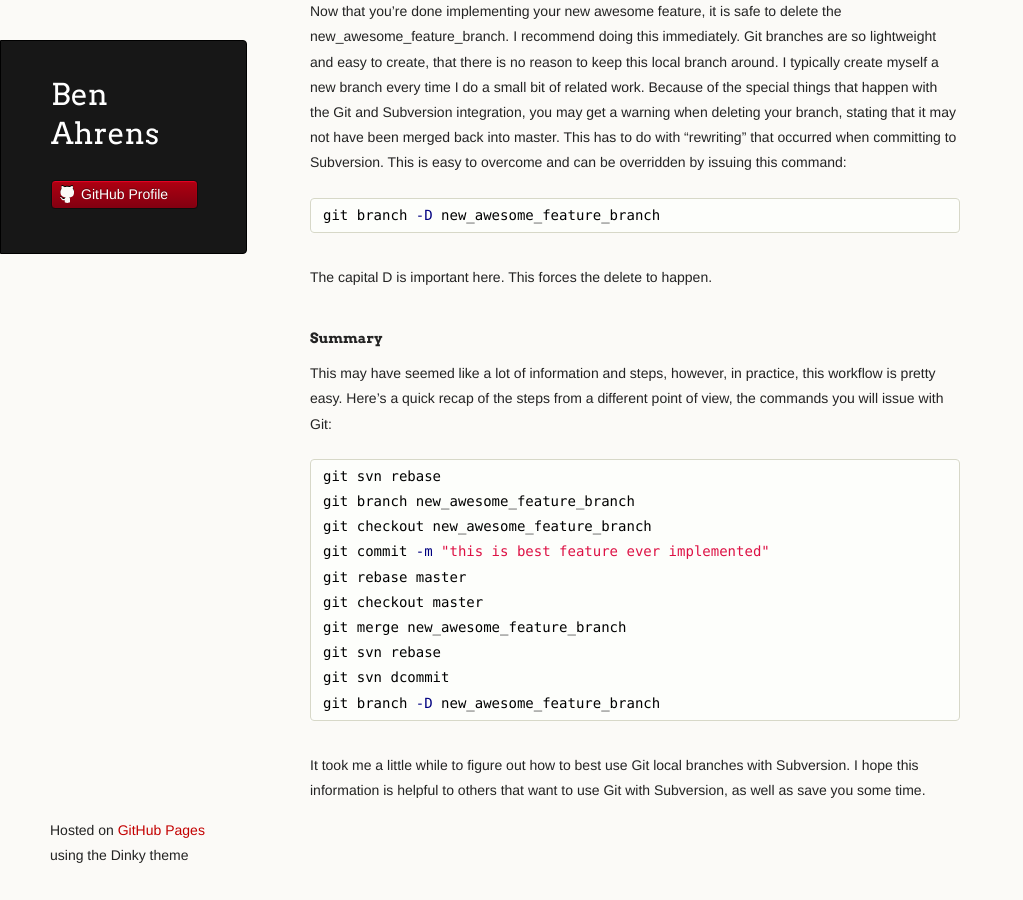
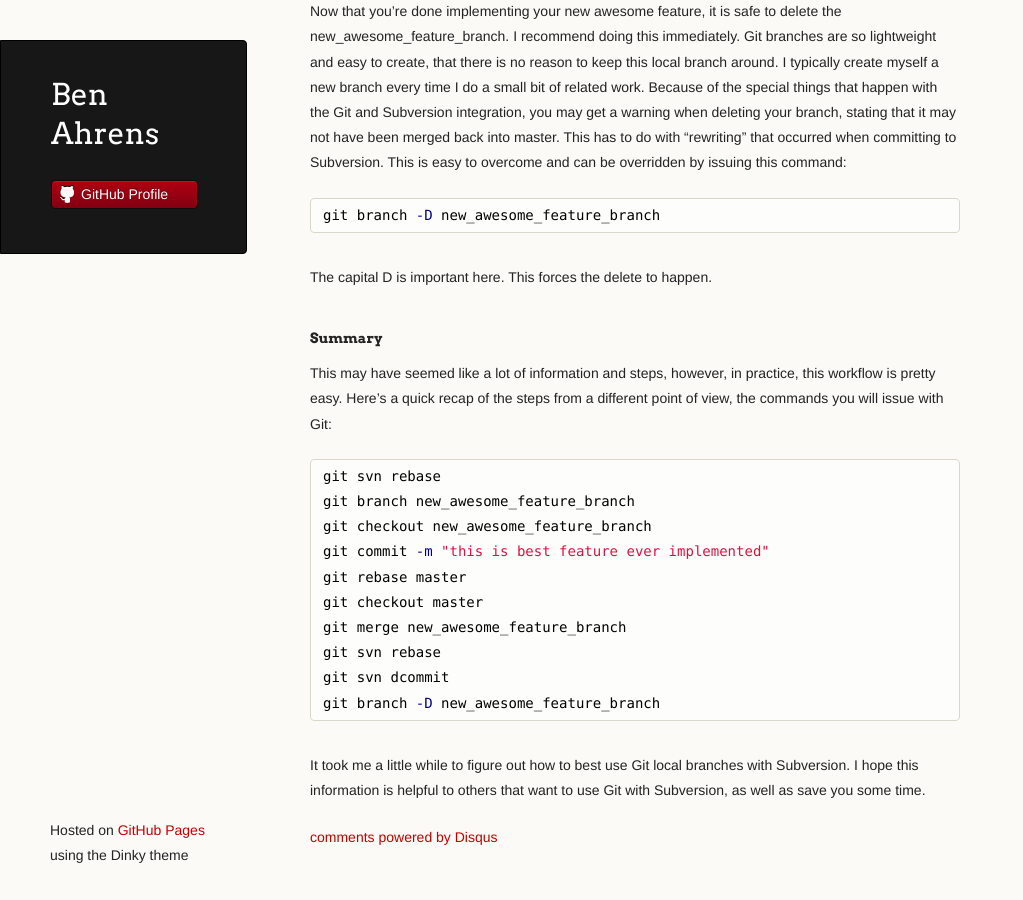
Before and after one commit to bahrens/bahrens.github.io, a Jekyll site: the page built from _posts/2012-12-13-git-workflow-for-subversion.md, in a window 1280 px wide and 900 px high, scrolled down 3884 px. Shown: the whole window, without its empty margins (0-1023 px from the left). Built offline with Jekyll 4.4.1, drawn with Linux system fonts in a browser that asks for light colours; comment, search, counter and statistics services are not loaded; before the commit the page ends 4759 px from its top, so only the background shows below that.

Commit message:
add disqus comment support to posts

```diff
--- a/_layouts/post.html
+++ b/_layouts/post.html
@@ -5,6 +5,23 @@
 <h2>{{ page.title }}</h2>
 <p>{{ page.date | date_to_string }}</p>
 
-<div">
+<div>
   {{ content }}
 </div>
+
+<div id="disqus_thread"></div>
+<script type="text/javascript">
+  /* * * CONFIGURATION VARIABLES: EDIT BEFORE PASTING INTO YOUR WEBPAGE * * */
+  var disqus_shortname = 'benahrens'; // required: replace example with your forum shortname
+
+ /* * * DON'T EDIT BELOW THIS LINE * * */
+  (function() {
+   var dsq = document.createElement('script');
+   dsq.type = 'text/javascript';
+   dsq.async = true;
+   dsq.src = '//' + disqus_shortname + '.disqus.com/embed.js';
+   (document.getElementsByTagName('head')[0] || document.getElementsByTagName('body')[0]).appendChild(dsq);
+  })();
+</script>
+<noscript>Please enable JavaScript to view the <a href="http://disqus.com/?ref_noscript">comments powered by Disqus.</a></noscript>
+<a href="http://disqus.com" class="dsq-brlink">comments powered by <span class="logo-disqus">Disqus</span></a>
```
